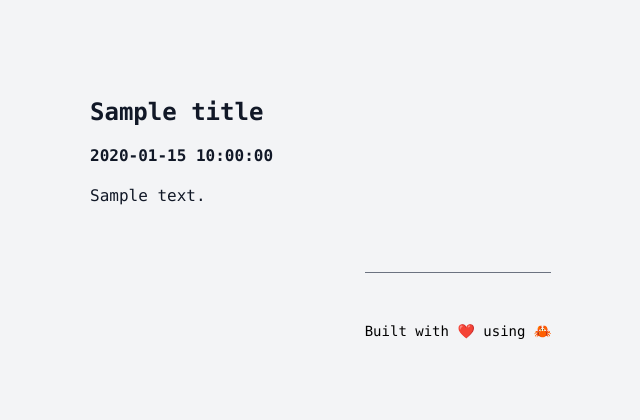
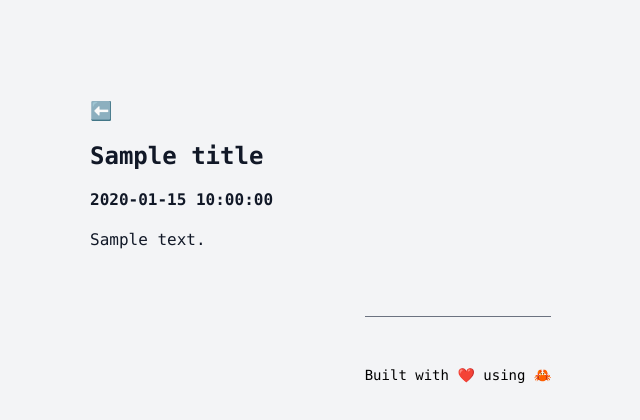
Before and after one commit to danielsteman/web-rs, a Python web app: template templates/blog.html in a window 1280 px wide. Shown: the top 420 px of the page, without its empty margins (182-822 px from the left). Run offline with Jinja, Linux system fonts and the light colour scheme; the template is opened without the code that fills it: most values are stand-ins (such as "Sample title", 1, 10 or a date in 2020); style sheets or scripts are compiled from the project's sources; some libraries are stand-ins or nearby versions.

Commit message:
update blog styling

```diff
--- a/templates/blog.html
+++ b/templates/blog.html
@@ -60,6 +60,9 @@
   <div
     class="flex justify-center flex-col gap-4 pt-4 px-4 max-w-screen-md mx-auto sm:pt-24"
   >
+    <a href="/blogs" class="footer w-fit cursor-pointer text-lg bg-gray-100"
+      >⬅️</a
+    >
     <header class="font-mono text-2xl text-gray-900 font-black">
       {{ title }}
     </header>
```
Also changed, not shown: README.md.
